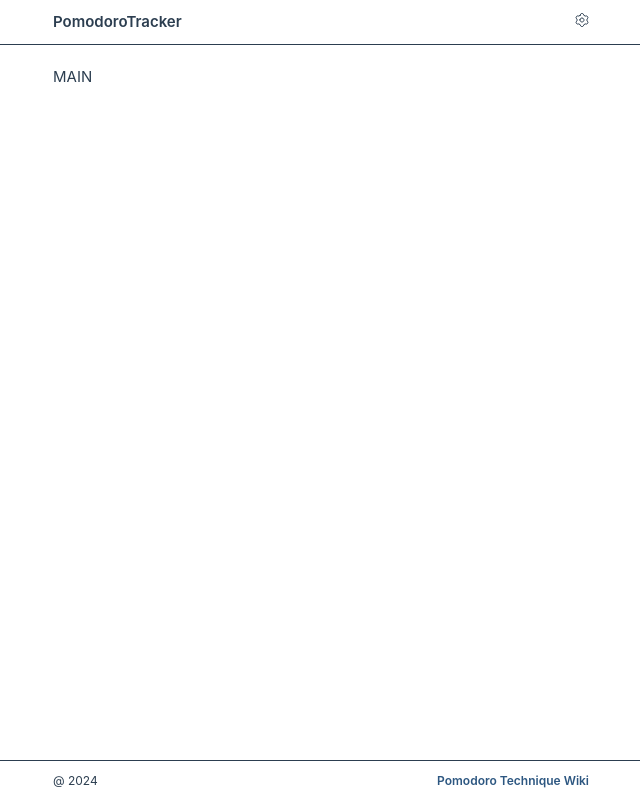
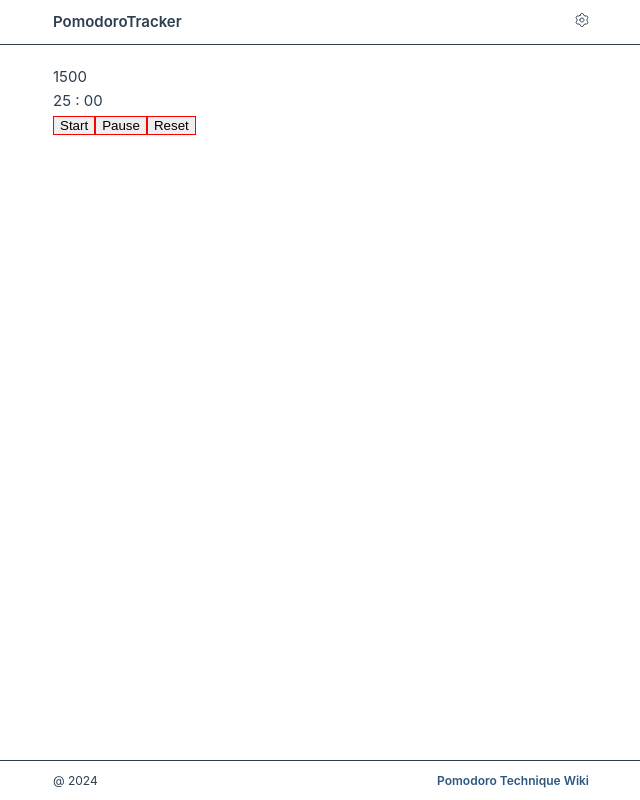
Before and after one commit to yygthb/pomo, a Vue app: page / in a window 1280 px wide. Shown: the whole page, without its empty margins (319-959 px from the left). Built offline with nearby package versions, Linux system fonts and the light colour scheme.

Commit message:
feat: timer and the bell sound

```diff
--- a/src/assets/main.css
+++ b/src/assets/main.css
@@ -5,6 +5,10 @@
   margin: 0 auto;
   padding: 0 2rem;
   font-weight: normal;
+}
+
+a, button {
+  cursor: pointer;
 }
 
 a {
--- a/src/components/Main.vue
+++ b/src/components/Main.vue
@@ -1,9 +1,73 @@
-<script>
+<script setup>
+import { computed, ref } from "vue";
+import AppButton from "./ui/AppButton.vue";
+import BellSound from '../assets/audio/bell.mp3';
+
+const pomodoroTimerValue = 25 * 60;
+
+const timer = ref(pomodoroTimerValue);
+var timerInterval;
+
+function startTimer() {
+  timerInterval = setInterval(() => {
+    if (timer.value > 0) {
+      timer.value--;
+    } else {
+      clearInterval(timerInterval);
+      ringTheBell(BellSound);
+      return;
+    }
+  }, 1000);
+}
+
+function pauseTimer() {
+  clearInterval(timerInterval);
+}
+
+function resetTimer() {
+  clearInterval(timerInterval);
+  timer.value = pomodoroTimerValue;
+}
+
+const min = computed(() => {
+  return Math.floor(timer.value / 60);
+});
+
+const sec = computed(() => {
+  return timer.value - min.value * 60;
+});
+
+function ringTheBell(sound) {
+  let note = new Audio(sound);
+  note.addEventListener("canplaythrough", () => {
+    note.play();
+  });
+}
+
+function setTimerToValue(val) {
+  timer.value = val;
+}
 </script>
 
 <template>
   <main class="main">
-    <div class="container">MAIN</div>
+    <div class="container">
+      <div class="pomodoro-container">
+        <div class="timer">
+          <div>
+            {{ timer }}
+          </div>
+          <div>{{ min < 10 ? `0${min}` : min }} : {{ sec < 10 ? `0${sec}` : sec }}</div>
+        </div>
+        <div class="controls">
+          <AppButton @click="startTimer">Start</AppButton>
+          <AppButton @click="pauseTimer">Pause</AppButton>
+          <AppButton @click="resetTimer">Reset</AppButton>
+        </div>
+
+        <!-- <AppButton :text="'Set timer to 10sec'" @click="setTimerToValue(10)" /> -->
+      </div>
+    </div>
   </main>
 </template>
 
--- /dev/null
+++ b/src/components/ui/AppButton.vue
@@ -0,0 +1,18 @@
+<script setup>
+defineProps({
+  text: String,
+});
+</script>
+
+<template>
+  <button v-if="text" v-text="text"></button>
+  <button v-else>
+    <slot />
+  </button>
+</template>
+
+<style lang="scss" scoped>
+button {
+  border: 1px solid red;
+}
+</style>
```
Also changed, not shown: 1 other file (tests, documents, lock files or other folders).
